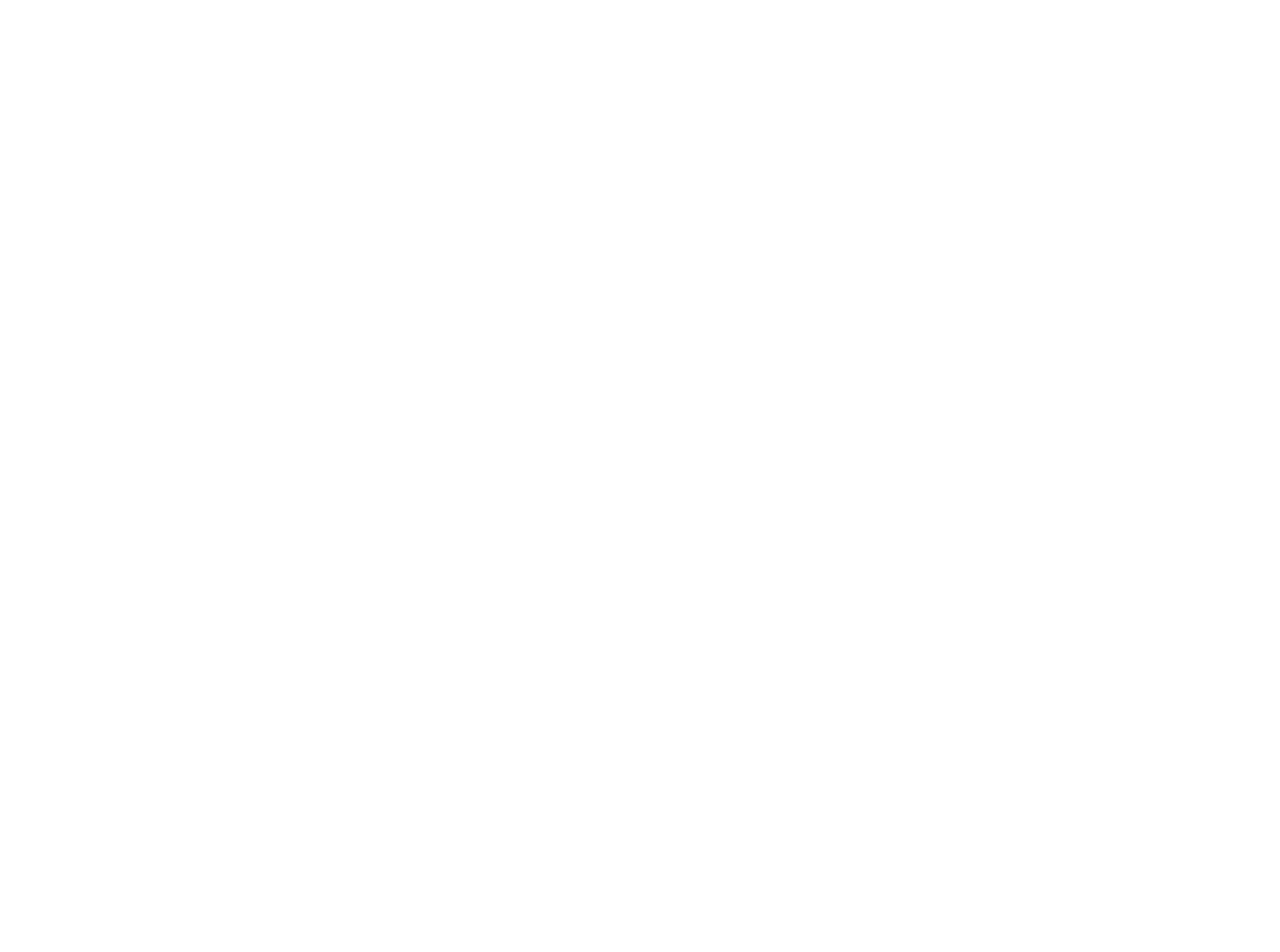
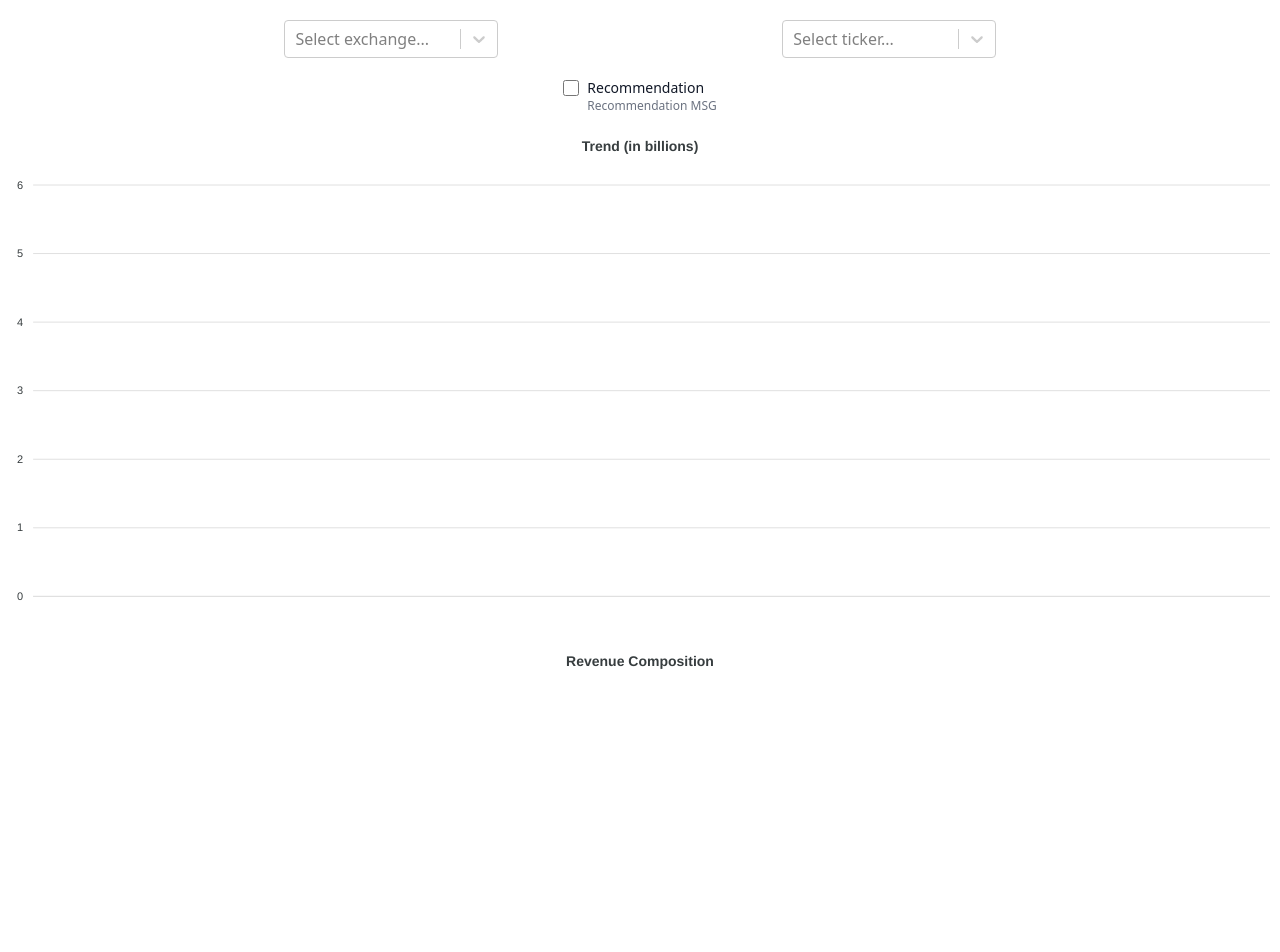
Before and after one commit to AmanPr33tS1ngh/FinScope, a React (Create React App) app in the folder frontend/: page /analyst-estimate in a window 1280 px wide. Before the commit this address had no page. Shown: the top 952 px of the page. Before the commit the page ends 800 px from the top, so only its background shows below. Built offline with nearby package versions, Linux system fonts and the light colour scheme.

Commit message:
analyst estimate charts added

```diff
--- a/frontend/package.json
+++ b/frontend/package.json
@@ -14,7 +14,6 @@
     "lodash": "^4.17.21",
     "react": "^18.2.0",
     "react-apexcharts": "^1.4.1",
-    "react-big-calendar": "^1.11.3",
     "react-date-range": "^2.0.0-alpha.4",
     "react-dom": "^18.2.0",
     "react-router-dom": "^6.22.3",
--- a/frontend/src/App.js
+++ b/frontend/src/App.js
@@ -17,11 +17,13 @@
     <Router>
       <Routes>
         <Route path="/analyst-estimate/:ticker" element={<AnalystEstimate />} />
+        <Route path="/analyst-estimate" element={<AnalystEstimate />} />
         <Route path="/market-cap/:ticker" element={<MarketCap />} />
         <Route path="/market-cap" element={<MarketCap />} />
         <Route path="/calendar/:calendarType" element={<Calendar />} />
         <Route path="/" element={<Constituent />} />
         <Route path="/constituent/:slug" element={<Constituent />} />
+        <Route path="/intra-day" element={<Constituent />} />
       </Routes>
     </Router>
   );
--- /dev/null
+++ b/frontend/src/components/ApexChart/ApexBarChart/BarChart.jsx
@@ -0,0 +1,26 @@
+import React from "react";
+import Chart from "react-apexcharts";
+
+const BarChart = ({ data }) => {
+  const options = {
+    xaxis: {
+      categories: data.map((item) => item.date),
+    },
+    title: {
+      text: "Comparison of Estimated EPS with Actual EPS",
+      align: "center",
+    },
+  };
+
+  const series = [
+    { name: "Estimated EPS", data: data.map((item) => item.estimatedEpsAvg) },
+    {
+      name: "Actual EPS",
+      data: data.map((item) => item.numberAnalystsEstimatedEps),
+    },
+  ];
+
+  return <Chart options={options} series={series} type="bar" height={500} />;
+};
+
+export default BarChart;
--- /dev/null
+++ b/frontend/src/components/ApexChart/ApexCandleStick/CandleStick.jsx
@@ -0,0 +1,33 @@
+import React from "react";
+import Chart from "react-apexcharts";
+
+const CandleStick = ({ data }) => {
+  const categories = data.map((item) => item.date);
+  const series = [
+    {
+      data: data.map((item) => ({
+        x: new Date(item.date).getTime(),
+        y: [item.open, item.high, item.low, item.close],
+      })),
+    },
+  ];
+
+  return (
+    <Chart
+      options={{
+        chart: {
+          type: "candlestick",
+          height: 350,
+        },
+        xaxis: {
+          type: "datetime",
+          categories: categories,
+        },
+      }}
+      series={series}
+      type="candlestick"
+    />
+  );
+};
+
+export default CandleStick;
--- /dev/null
+++ b/frontend/src/components/ApexChart/ApexLineChart/LineChart.jsx
@@ -0,0 +1,34 @@
+import React from "react";
+import Chart from "react-apexcharts";
+
+const LineChart = ({ data }) => {
+  const options = {
+    xaxis: {
+      categories: data.map((item) => item.date),
+    },
+
+    title: {
+      text: "Trend (in billions)",
+      align: "center",
+    },
+  };
+
+  const series = [
+    { name: "EBIT", data: data.map((item) => item.estimatedEbitAvg) },
+    { name: "EBITDA", data: data.map((item) => item.estimatedEbitdaAvg) },
+    { name: "EPS", data: data.map((item) => item.estimatedEpsAvg) },
+    {
+      name: "Net Income",
+      data: data.map((item) => item.estimatedNetIncomeAvg),
+    },
+    { name: "Revenue", data: data.map((item) => item.estimatedRevenueAvg) },
+    {
+      name: "SGA Expense",
+      data: data.map((item) => item.estimatedSgaExpenseAvg),
+    },
+  ];
+
+  return <Chart options={options} series={series} height={500} type="line" />;
+};
+
+export default LineChart;
--- a/frontend/src/components/ApexChart/ApexTreemap/Treemap.jsx
+++ b/frontend/src/components/ApexChart/ApexTreemap/Treemap.jsx
@@ -1,4 +1,4 @@
-import React, { useEffect, useState } from "react";
+import React from "react";
 import ReactApexChart from "react-apexcharts";
 
 const Treemap = ({ data, title, height }) => {
@@ -16,6 +16,7 @@
             },
             title: {
               text: title,
+              align: "center",
             },
           }}
           series={[
--- /dev/null
+++ b/frontend/src/components/TickerSearch/TickerSearch.jsx
@@ -0,0 +1,71 @@
+import React from "react";
+import { EXCHANGES, SERIES_OPTIONS } from "../../constants/Constants";
+import Select from "react-select";
+
+const TickerSearch = ({
+  children,
+  selectedExchange,
+  changeExchange,
+  ticker,
+  tickers,
+  changeQuery,
+  query,
+  changeTicker,
+  seriesOptions,
+  changeSeriesOptions,
+  showSeriesOptions,
+  midSection,
+}) => {
+  return (
+    <div>
+      <div className="flex justify-evenly items-center mt-5">
+        <div className=" w-1/6">
+          <Select
+            value={selectedExchange}
+            onChange={changeExchange}
+            options={EXCHANGES.map((exchange) => {
+              return { label: exchange, value: exchange };
+            })}
+            placeholder={"Select exchange..."}
+            isSearchable={true}
+          />
+        </div>
+
+        <div className=" w-1/6">
+          <Select
+            value={
+              ticker
+                ? {
+                    label: ticker,
+                    value: ticker,
+                  }
+                : null
+            }
+            onChange={changeTicker}
+            options={tickers}
+            placeholder={"Select ticker..."}
+            onInputChange={changeQuery}
+            inputValue={query}
+          />
+        </div>
+      </div>
+      {midSection}
+      {showSeriesOptions ? (
+        <div className="w-1/2 m-auto">
+          <Select
+            value={seriesOptions}
+            isMulti={true}
+            isSearchable={true}
+            isClearable={true}
+            onChange={changeSeriesOptions}
+            options={SERIES_OPTIONS}
+            placeholder={"Select to show chart..."}
+          />
+        </div>
+      ) : null}
+      {children}
+    </div>
+  );
+};
+
+export default TickerSearch;
--- a/frontend/src/pages/analyst-estimate/AnalystEstimate.jsx
+++ b/frontend/src/pages/analyst-estimate/AnalystEstimate.jsx
@@ -1,15 +1,31 @@
-"use client";
-import { useState, useEffect } from "react";
+import { useState, useEffect, useCallback } from "react";
 import axios from "axios";
 import HOSTPORT from "../../env";
 import { useLocation, useNavigate, useParams } from "react-router-dom";
+import LineChart from "../../components/ApexChart/ApexLineChart/LineChart";
+import Treemap from "../../components/ApexChart/ApexTreemap/Treemap";
+import BarChart from "../../components/ApexChart/ApexBarChart/BarChart";
+import { ADJ_CLOSE, SERIES_OPTIONS } from "../../constants/Constants";
+import _debounce from "lodash/debounce";
+import TickerSearch from "../../components/TickerSearch/TickerSearch";
 
 const AnalystEstimate = () => {
-  useEffect(() => {
-    getEstimates();
-  }, []);
+  const [selectedExchange, setSelectedExchange] = useState(null);
+  const [seriesOptions, setSeriesOptions] = useState([ADJ_CLOSE]);
+  const [tickers, setTickers] = useState([]);
+  const [query, setQuery] = useState("");
 
   let { ticker } = useParams();
+
+  useEffect(() => {
+    if (ticker) {
+      getEstimates();
+    }
+  }, [ticker]);
+
+  // useEffect(() => {
+  //   changeSeries();
+  // }, [seriesOptions, series]);
 
   const { search } = useLocation();
   const navigate = useNavigate();
@@ -17,7 +33,7 @@
   const queryParams = new URLSearchParams(search);
   const recommendation = queryParams.get("recommendation") === "true" || false;
 
-  const [estimates, setEstimates] = useState(null);
+  const [estimates, setEstimates] = useState([]);
 
   const getEstimates = () => {
     axios
@@ -32,8 +48,65 @@
       });
   };
 
+  const changeSeriesOptions = (e) => {
+    setSeriesOptions(e);
+  };
+
+  const getTickers = (query) => {
+    const data = {
+      // limit: limit,
+      query: query,
+      exchange: selectedExchange?.label,
+    };
+    axios.post(`${HOSTPORT}/tickers/`, data).then((res) => {
+      const response = res.data;
+      setTickers(response.tickers);
+    });
+  };
+
+  const changeTicker = (e) => {
+    navigate(`/analyst-estimate/${e?.value}`);
+  };
+
+  const changeExchange = (e) => {
+    setSelectedExchange(e);
+  };
+
+  const callTickerAPI = _debounce((value) => {
+    getTickers(value);
+  }, 500);
+
+  const changeQuery = useCallback((e) => {
+    setQuery(e);
+    if (e) {
+      callTickerAPI(e);
+    }
+  }, []);
+
   return (
-    <div>
+    <TickerSearch
+      selectedExchange={selectedExchange}
+      changeExchange={changeExchange}
+      ticker={ticker}
+      tickers={tickers}
+      changeQuery={changeQuery}
+      query={query}
+      changeTicker={changeTicker}
+      seriesOptions={seriesOptions}
+      changeSeriesOptions={changeSeriesOptions}
+      // midSection={
+      //   ticker ? (
+      //     <div className="mt-5">
+      //       <div className="w-[20%] m-5 bg-gray-300 bg-opacity-25 rounded-xl font-sans mx-auto p-2 text-center">
+      //         <div className=" text-2xl font-bold text-black opacity-70">
+      //           {company?.symbol}
+      //         </div>
+      //         <div className="font-light text-sm">{company?.marketCap}</div>
+      //       </div>
+      //     </div>
+      //   ) : null
+      // }
+    >
       {/* {ticker} */}
       <div className="flex justify-center my-5">
         <div className="flex items-center h-5">
@@ -65,6 +138,15 @@
           </p>
         </div>
       </div>
+      <LineChart data={estimates} />
+      <Treemap
+        data={estimates.map((estimate) => {
+          return { x: estimate.date, y: estimate.estimatedRevenueAvg };
+        })}
+        height={500}
+        title={"Revenue Composition"}
+      />
+      <BarChart data={estimates} />
       <div className="relative overflow-x-auto shadow-md sm:rounded-lg">
         <table className="w-full text-sm text-left rtl:text-right text-gray-500 dark:text-gray-400">
           <thead className="text-xs text-gray-700 uppercase dark:text-gray-400">
@@ -167,7 +249,7 @@
           </tbody>
         </table>
       </div>
-    </div>
+    </TickerSearch>
   );
 };
 
--- a/frontend/src/pages/market-cap/MarketCap.jsx
+++ b/frontend/src/pages/market-cap/MarketCap.jsx
@@ -12,6 +12,7 @@
 import { useNavigate } from "react-router-dom";
 import _debounce from "lodash/debounce";
 import AreaChart from "../../components/ApexChart/ApexAreaChart/AreaChart";
+import TickerSearch from "../../components/TickerSearch/TickerSearch";
 
 const MarketCap = () => {
   const navigate = useNavigate();
@@ -112,39 +113,19 @@
   }, []);
 
   return (
-    <div>
-      <div className="flex justify-evenly items-center mt-5">
-        <div className=" w-1/6">
-          <Select
-            value={selectedExchange}
-            onChange={changeExchange}
-            options={EXCHANGES.map((exchange) => {
-              return { label: exchange, value: exchange };
-            })}
-            placeholder={"Select exchange..."}
-            isSearchable={true}
-          />
-        </div>
-
-        <div className=" w-1/6">
-          <Select
-            value={
-              ticker
-                ? {
-                    label: ticker,
-                    value: ticker,
-                  }
-                : null
-            }
-            onChange={changeTicker}
-            options={tickers}
-            placeholder={"Select ticker..."}
-            onInputChange={changeQuery}
-            inputValue={query}
-          />
-        </div>
-      </div>
-      {ticker ? (
+    <TickerSearch
+      selectedExchange={selectedExchange}
+      changeExchange={changeExchange}
+      ticker={ticker}
+      tickers={tickers}
+      changeQuery={changeQuery}
+      query={query}
+      changeTicker={changeTicker}
+      seriesOptions={seriesOptions}
+      changeSeriesOptions={changeSeriesOptions}
+      showSeriesOptions={true}
+      midSection={
+        ticker ? (
           <div className="mt-5">
             <div className="w-[20%] m-5 bg-gray-300 bg-opacity-25 rounded-xl font-sans mx-auto p-2 text-center">
               <div className=" text-2xl font-bold text-black opacity-70">
@@ -153,25 +134,16 @@
               <div className="font-light text-sm">{company?.marketCap}</div>
             </div>
           </div>
-      ) : null}
-      <div className="w-1/2 m-auto">
-        <Select
-          value={seriesOptions}
-          isMulti={true}
-          isSearchable={true}
-          isClearable={true}
-          onChange={changeSeriesOptions}
-          options={SERIES_OPTIONS}
-          placeholder={"Select to show chart..."}
-        />
-      </div>
+        ) : null
+      }
+    >
       {series?.length ? (
         <AreaChart
           dates={companyHistory.map((item) => item.date)}
           series={series}
         />
       ) : null}
-    </div>
+    </TickerSearch>
   );
 };
 export default MarketCap;
```
Also changed, not shown: 2 other files (tests, documents, lock files or other folders). Lines whose indentation alone changed are shown as unchanged.
